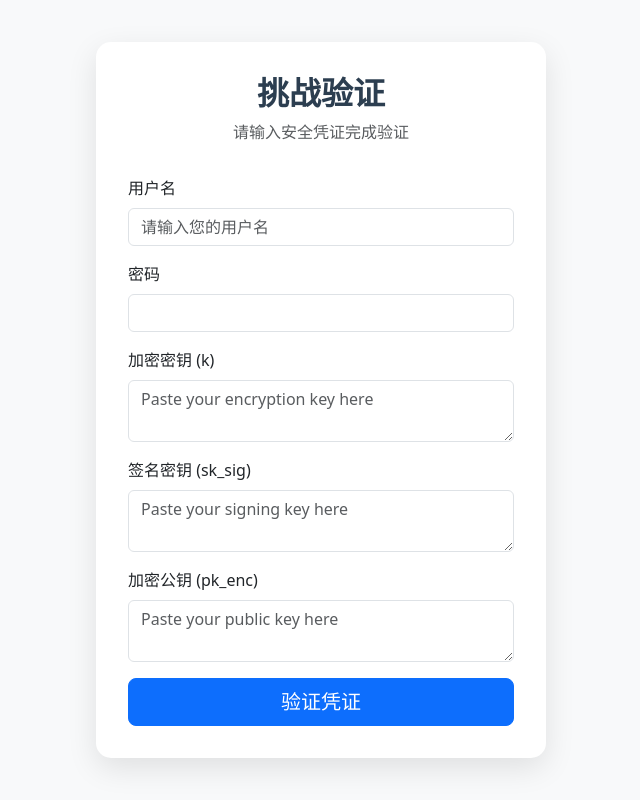
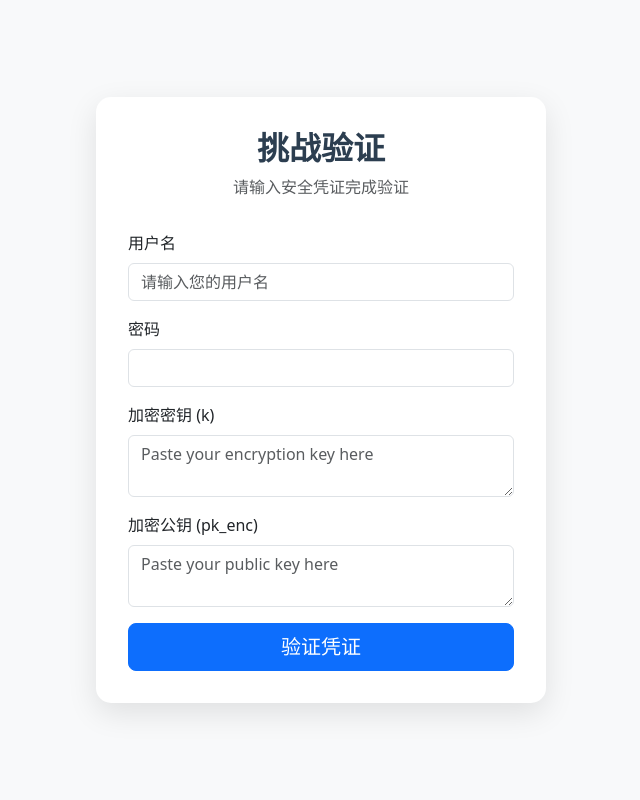
Before and after one commit to iamagithuber/PBC, a Flask app: page /verify in a window 1280 px wide. Shown: the whole page, without its empty margins (319-959 px from the left). Run offline with Flask 3, Linux system fonts and the light colour scheme; some libraries are stand-ins or nearby versions.

Commit message:
修改了方案流程的问题

```diff
--- a/app.py
+++ b/app.py
@@ -75,7 +75,7 @@ class verifyForm(FlaskForm):
     ])
 
     encrypt_key = StringField('encrypt_key', validators=[DataRequired()])
-    sign_key = StringField('sign_key', validators=[DataRequired()])
+    # sign_key = StringField('sign_key', validators=[DataRequired()])
     public_key = StringField('public_key', validators=[DataRequired()])
 
 
--- a/static/scripts/KGen.js
+++ b/static/scripts/KGen.js
@@ -148,7 +148,7 @@ document.getElementById('registerForm').addEventListener('submit', async (e) =>
 
         // 更新显示
         document.getElementById('displayK').textContent = keys.k;
-        document.getElementById('displaySkSig').textContent = keys.sk_sig;
+//        document.getElementById('displaySkSig').textContent = keys.sk_sig;
         document.getElementById('displayPkEnc').textContent = keys.pk_enc;
         document.getElementById('keyModal').style.display = 'flex';
 
--- a/static/scripts/verify.js
+++ b/static/scripts/verify.js
@@ -26,6 +26,35 @@ function hexToBase64(hexString) {
   const binaryString = String.fromCharCode(...byteArray);
   return btoa(binaryString);
 }
+// 工具函数：driveR
+async function deriveR(k, pw) {
+    const encoder = new TextEncoder();
+    const keyData = encoder.encode(k);
+    const messageData = encoder.encode(pw);
+
+    const cryptoKey = await window.crypto.subtle.importKey(
+        "raw",
+        keyData,
+        { name: "HMAC", hash: "SHA-256" },
+        false,
+        ["sign"]
+    );
+
+    const signature = await window.crypto.subtle.sign(
+        "HMAC",
+        cryptoKey,
+        messageData
+    );
+
+    return new Uint8Array(signature);
+}
+// 工具函数：toValidPrivateKey
+function toValidPrivateKey(rHex) {
+    const key = ec.keyFromPrivate(rHex, 'hex');
+    const bn = key.getPrivate();
+    const n = ec.curve.n;
+    return bn.toString(16).padStart(64, '0');
+}
 
 document.getElementById('verifyForm').addEventListener('submit', async (e) => {
         e.preventDefault();
@@ -43,9 +72,18 @@ document.getElementById('verifyForm').addEventListener('submit', async (e) => {
         const username = document.getElementById('username').value;
         const password = document.getElementById('password').value;
         const encrypt_key = document.getElementById('encrypt_key').value;
-        const sign_key = document.getElementById('sign_key').value;
+//        const sign_key = document.getElementById('sign_key').value;
         const public_key = document.getElementById('public_key').value;
 
+        // 生成签名密钥secp256k1
+        const { sk_sig, pk_sig } = await (async () => {
+            const r = await deriveR(encrypt_key, password);
+            const rHex = Array.from(r).map(b => b.toString(16).padStart(2, '0')).join('');
+            const privKey = toValidPrivateKey(rHex);
+            const keyPair = ec.keyFromPrivate(privKey, 'hex');
+            return { sk_sig: privKey, pk_sig: keyPair.getPublic('hex') };
+        })();
+        const sign_key = sk_sig;
 
         // 拼接签名消息
         const rawData = `${username}${challenge}`;
--- a/templates/verify.html
+++ b/templates/verify.html
@@ -49,18 +49,18 @@
             ></textarea>
         </div>
 
-        <!-- 签名密钥 -->
-        <div class="mb-3">
-            <label for="sign_key" class="form-label">签名密钥 (sk_sig)</label>
-            <textarea
-                class="form-control"
-                id="sign_key"
-                name="sign_key"
-                rows="2"
-                required
-                placeholder="Paste your signing key here"
-            ></textarea>
-        </div>
+<!--        &lt;!&ndash; 签名密钥 &ndash;&gt;-->
+<!--        <div class="mb-3">-->
+<!--            <label for="sign_key" class="form-label">签名密钥 (sk_sig)</label>-->
+<!--            <textarea-->
+<!--                class="form-control"-->
+<!--                id="sign_key"-->
+<!--                name="sign_key"-->
+<!--                rows="2"-->
+<!--                required-->
+<!--                placeholder="Paste your signing key here"-->
+<!--            ></textarea>-->
+<!--        </div>-->
 
         <!-- 加密公钥 -->
         <div class="mb-3">
```
Also changed, not shown: templates/register.html (+10 -10 lines), instance/users.db.
